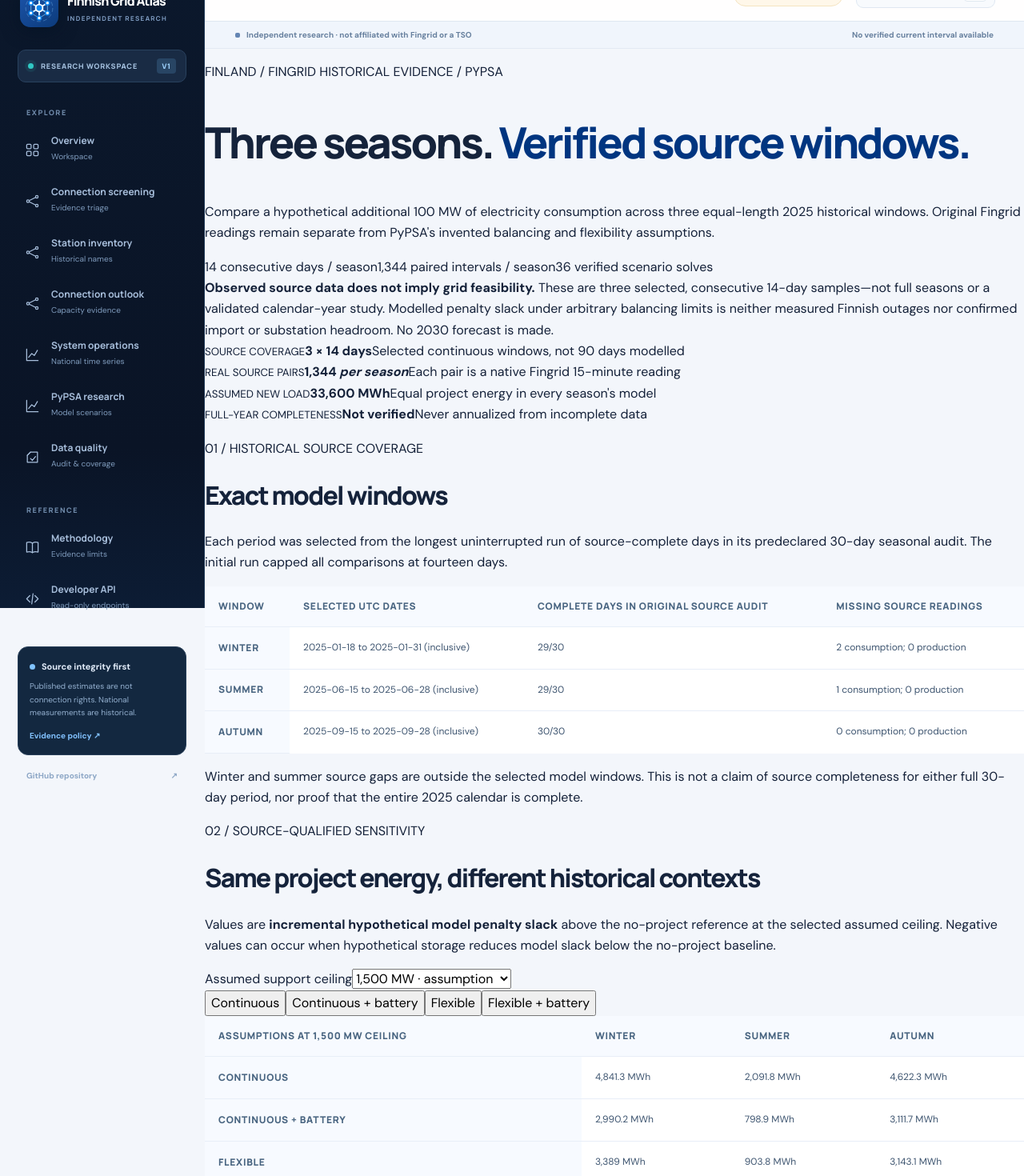
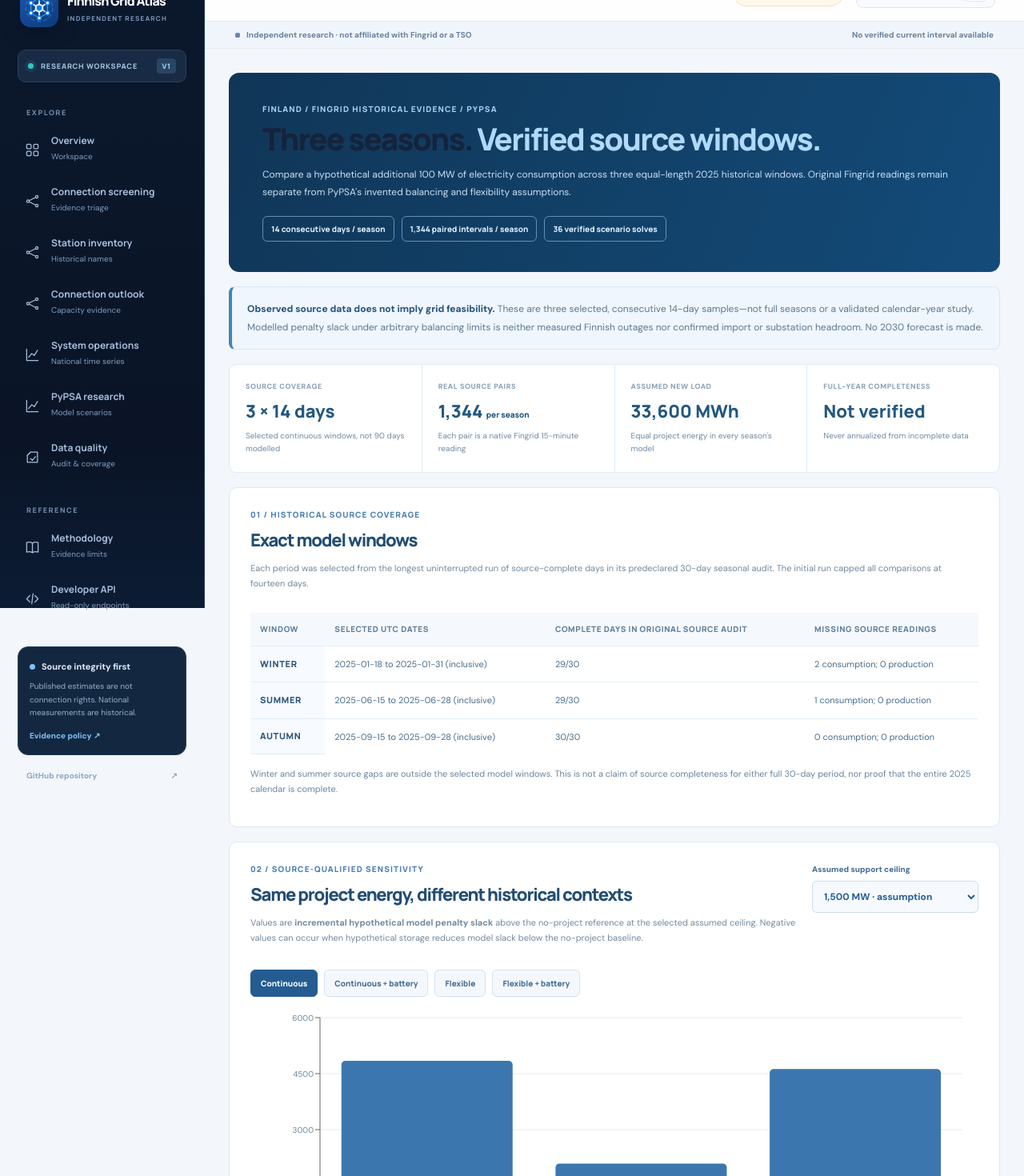
Before and after one commit to abhijith-sivaprasadan/finnish-grid-connection-evidence, a Next.js app in the folder website/: page /analysis/seasons in a window 1280 px wide. Shown: the part 40-1510 px from the top of the page at 80% size. Built offline with nearby package versions, Linux system fonts and the light colour scheme.

Commit message:
site: surface provenance-qualified winter summer autumn comparison and prevent rate-limit auto-retries

```diff
--- a/website/src/app/analysis/page.tsx
+++ b/website/src/app/analysis/page.tsx
@@ -14,6 +14,7 @@
    <div className="an-hero-meta"><span>15–16 OCT 2026 UTC</span><span>192 × 15-MINUTE INTERVALS</span><span>ONE AGGREGATED BUS</span><span>4 SOLVED SCENARIOS</span></div>
   </header>
   <div className="dashboard-archive-link"><div><strong>New · 30-day PyPSA sensitivity study</strong><span>2,880 actual paired Fingrid intervals · 12 optimized combinations · hypothetical 1,000–2,000 MW balancing ceilings</span></div><Link href="/analysis/sensitivity">Compare verified results ↗</Link></div>
+  <div className="dashboard-archive-link"><div><strong>Three-season PyPSA comparison · winter / summer / autumn 2025</strong><span>14 consecutive verified source days per season · missing intervals tracked · 36 optimizations, no annual or 2030 forecast</span></div><Link href="/analysis/seasons">Explore seasonal sensitivity ↗</Link></div>
   <div className="an-warning" role="note"><strong>Not a connection-capacity estimate.</strong> This model cannot determine whether a 100 MW project can connect at Seinäjoki, Uusnivala or any other named point. A modelled shortfall under an assumed balancing ceiling is <em>not</em> an observed Finnish blackout or actual transmission-grid limitation. These two days are not a 2030 forecast.</div>
   <AnalysisWorkbench observed={observed} model={scenario}/>
   <section className="an-reference">
--- a/website/src/app/api/openapi.json/route.ts
+++ b/website/src/app/api/openapi.json/route.ts
@@ -12,6 +12,7 @@
       description:"Public read-only research evidence. Indicative source transcriptions are NOT operator-verified headroom. No additive capacity or network-studies claim."},
     servers:[{url:"/"}],
     paths:{
+      "/api/v1/model/finland/seasons":{get:{summary:"Three equal 14-day verified historical winter/summer/autumn PyPSA studies with honest 2025 missing-source coverage, not full year or grid feasibility",responses:{200:success}}},
       "/api/v1/model/finland/sensitivity":{get:{summary:"Thirty-day Fingrid-observed historical input and solver-verified hypothetical PyPSA parameter scenarios, not capacity or forecasts",responses:{200:success}}},
       "/api/v1/model/finland":{get:{summary:"Historical PyPSA Finland scenario output (modelled assumptions, no substation connectability claim)",responses:{200:success}}},
       "/api/v1/overview":{get:{summary:"Evidence counts and freshness",responses:{200:success,503:errors[503]}}},
--- a/website/src/app/api/page.tsx
+++ b/website/src/app/api/page.tsx
@@ -5,6 +5,7 @@
  ["GET","/api/v1/overview","Stored evidence counters and source freshness"],
  ["GET","/api/v1/model/finland","Verified PyPSA single-zone model scenario results; historical 2026 sensitivities, not 2030 forecasts or substation headroom"],
  ["GET","/api/v1/model/finland/sensitivity","Source-verified 30-day 2025 PyPSA parameter sweep, 12 hypothetical model cases; not actual import capacity"],
+ ["GET","/api/v1/model/finland/seasons","Three strictly source-verified 14-day 2025 seasonal PyPSA windows; source gaps and 36 hypothetical scenario outputs, not full-year data"],
  ["GET","/api/v1/screening?demand_mw=100&year=2030&direction=consumption&voltage=all","Evidence-only 100 MW / 2030 screening; no feasibility conclusion"],
  ["GET","/api/v1/points","Paginated list of sampled connection points"],
  ["GET","/api/v1/stations?voltage=220","Historical main-grid designation archive (2020 table label); archived identity only, no MW"],
--- a/website/src/app/globals.css
+++ b/website/src/app/globals.css
@@ -1014,3 +1014,45 @@
 .lh-limitations p{color:#738ba1;font-size:11px;line-height:1.75}
 @media(max-width:1000px){.lh-stats,.lh-cards{grid-template-columns:1fr 1fr}}
 @media(max-width:650px){.lh-page{padding:13px 11px 35px}.lh-hero{padding:25px}.lh-panel,.lh-evidence,.lh-limitations{padding:17px}.lh-evidence{grid-template-columns:1fr}.lh-section-top{flex-direction:column}.lh-graph{height:300px}.lh-cards article{padding:11px}}
+
+
+/* Three authentic selected seasonal source windows — hypothetical PyPSA comparisons */
+.vse-page{max-width:1450px;margin:0 auto;padding:30px 30px 65px;display:flex;flex-direction:column;gap:18px}
+.vse-kicker{color:#487eb2;font:800 10px var(--display);letter-spacing:.11em;margin:0 0 10px}
+.vse-hero{border-radius:13px;padding:38px 42px;background:linear-gradient(110deg,#103657,#134b79);color:#fff}
+.vse-hero .vse-kicker{color:#a6cff0}
+.vse-hero h1{font:850 clamp(28px,3vw,44px)/1.1 var(--display);letter-spacing:-.045em;margin:0 0 13px}
+.vse-hero h1 em{font-style:normal;color:#b0d9fa}
+.vse-hero>p:not(.vse-kicker){font-size:12px;line-height:1.8;max-width:860px;color:#cae0f4}
+.vse-hero-metrics{display:flex;gap:9px;flex-wrap:wrap;margin-top:19px}
+.vse-hero-metrics span{font:800 10px var(--display);padding:8px 10px;border:1px solid #658fb7;color:#d9ecfd;border-radius:6px}
+.vse-caveat{font-size:12px;color:#5d7891;background:#eff6fe;border:1px solid #d9e8f5;border-left:4px solid #4085b9;border-radius:8px;padding:16px 19px;line-height:1.85}
+.vse-caveat strong{color:#23527b}
+.vse-overview{display:grid;grid-template-columns:repeat(4,minmax(0,1fr));gap:1px;background:#deebf7;border-radius:9px;overflow:hidden;border:1px solid #deebf7}
+.vse-overview>div{display:flex;flex-direction:column;gap:8px;padding:20px;background:#fff}
+.vse-overview small{font-size:9px;letter-spacing:.06em;font-weight:800;color:#8aa1b5}
+.vse-overview strong{font:800 22px var(--display);color:#225881}
+.vse-overview strong em{font-style:normal;font-size:10px}
+.vse-overview span{font-size:10px;color:#728aa0;line-height:1.65}
+.vse-panel,.vse-source{padding:26px;background:#fff;border:1px solid #dce8f3;border-radius:10px}
+.vse-panel-head{display:flex;gap:17px;align-items:flex-start;justify-content:space-between}
+.vse-panel h2,.vse-source h2{font:800 22px var(--display);color:#224d73;margin:0 0 9px}
+.vse-panel-head p:not(.vse-kicker),.vse-source p:not(.vse-kicker),.vse-limitations p{font-size:11px;color:#72899e;line-height:1.8}
+.vse-cap{display:flex;flex-direction:column;gap:6px;min-width:208px;color:#426b92;font-size:10px;font-weight:800}
+.vse-cap select{border-radius:6px;background:#f6faff;border:1px solid #cadced;padding:10px;color:#255e92;font-size:12px;font-weight:700}
+.vse-table-overflow{overflow-x:auto;width:100%;margin:15px 0}
+.vse-table{border-collapse:collapse;width:100%;min-width:770px}
+.vse-table th,.vse-table td{padding:13px 12px;border-bottom:1px solid #e3edf6;font-size:11px;text-align:left;color:#486c8b}
+.vse-table th{color:#2a557a;font-weight:800}
+.vse-table thead th{font-size:10px;background:#f5f9fd;color:#627f9a}
+.vse-note{color:#6985a0;font-size:11px;line-height:1.7}
+.vse-tabbar{display:flex;gap:8px;flex-wrap:wrap;margin:18px 0}
+.vse-tabbar button{border-radius:6px;border:1px solid #d1e1f1;background:#f4f8fd;color:#456e94;padding:9px 12px;font:800 10px var(--display);cursor:pointer}
+.vse-tabbar button.active{background:#245c91;color:#fff;border-color:#245c91}
+.vse-graph{width:100%;height:335px;margin-bottom:15px}
+.vse-source{display:grid;grid-template-columns:repeat(2,minmax(0,1fr));gap:28px}
+.vse-links{display:flex;gap:8px;flex-wrap:wrap;margin-top:17px}
+.vse-links a{color:#24679f;text-decoration:none;font-size:10px;font-weight:800;padding:8px 10px;background:#f5faff;border:1px solid #dce9f5;border-radius:6px}
+.vse-limitations{background:#f8fbfe}
+@media(max-width:1000px){.vse-overview{grid-template-columns:1fr 1fr}}
+@media(max-width:620px){.vse-page{padding:14px 11px 35px}.vse-hero{padding:24px}.vse-panel,.vse-source{padding:16px}.vse-source{grid-template-columns:1fr}.vse-panel-head{flex-direction:column}.vse-overview>div{padding:13px}.vse-overview strong{font-size:17px}.vse-graph{height:270px}}
--- a/website/src/app/page.tsx
+++ b/website/src/app/page.tsx
@@ -32,6 +32,7 @@
    <div className="dashboard-archive-link"><div><strong>Historical main-grid station archive</strong><span>128 source-listed rows · printed 127 · table heading 1.1.2020 · not a current capacity register</span></div><Link href="/stations">Explore source names ↗</Link></div>
    <div className="dashboard-archive-link"><div><strong>NEW · PyPSA Finland historical demand sensitivity</strong><span>192 real source intervals · 4 HiGHS-optimal scenarios · hypothetical 1,500 MW balancing cap, not grid availability</span></div><Link href="/analysis">Explore system model ↗</Link></div>
    <div className="dashboard-archive-link"><div><strong>30-day historical PyPSA sensitivity</strong><span>Verified 2025 national source data · 12 assumed-case optimizations · not a station connection study</span></div><Link href="/analysis/sensitivity">Explore sensitivity ↗</Link></div>
+  <div className="dashboard-archive-link"><div><strong>Three-season 2025 PyPSA sensitivity</strong><span>Winter/summer/autumn · identical 14-day verified source runs · honest missing-source audit</span></div><Link href="/analysis/seasons">Compare seasonal results ↗</Link></div>
   <section className="df-home-stats" aria-label="Recorded data summary">
     <div><span>Substations in this dataset</span><strong>{summary?.points??"—"}</strong><small>Not a national catalogue</small></div>
     <div><span>Recorded indicative values</span><strong>{summary?.capacity_observations??"—"}</strong><small>Dated Fingrid transcriptions</small></div>
```
Also changed, not shown: 2 other files (tests, documents, lock files or other folders).
